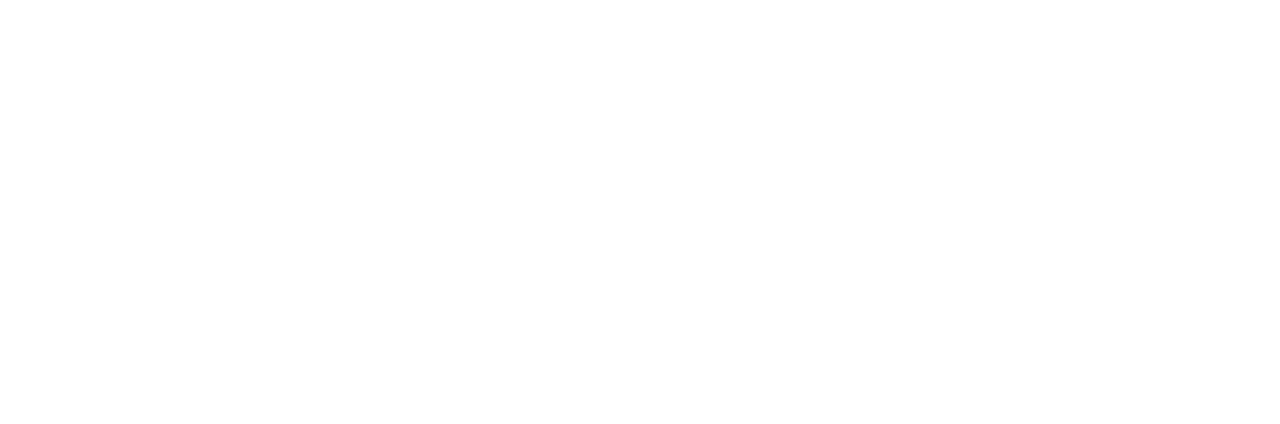
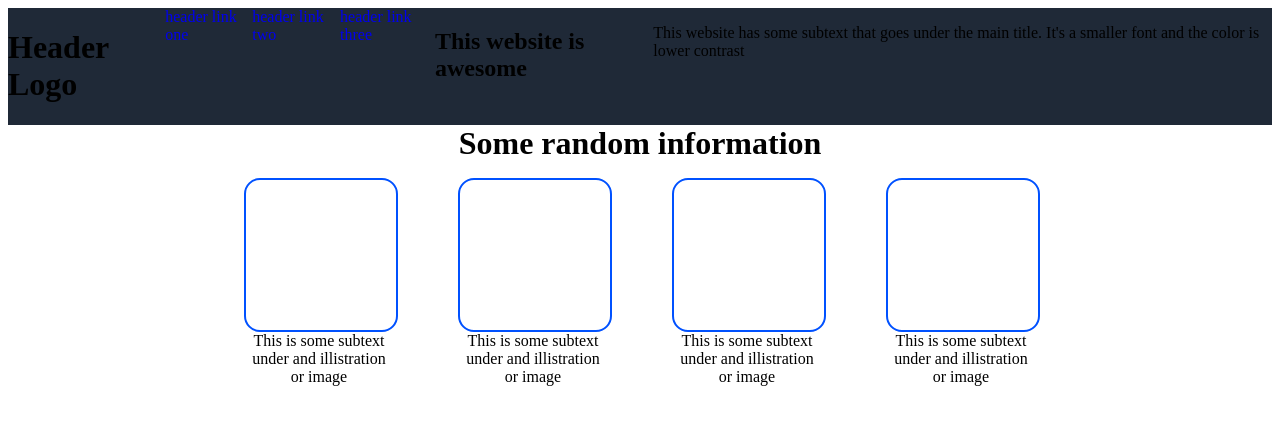
Before and after one commit to Zhalor/Landing-Page, a plain HTML site: page index.html in a window 1280 px wide. Drawn offline with Linux system fonts and the light colour scheme.

Commit message:
Add hero and information section with styles
Added the html structure for the information section of the page and styled it
Added the basic html structure of the hero section of the page with basic styling
Hero section unfinished

```diff
--- a/index.html
+++ b/index.html
@@ -7,8 +7,44 @@
     <title>Landing Page</title>
     <link rel="stylesheet" href="styles.css">
   </head>
-  <body>
+  <body class="body">
+    <div class="hero">
+      <h1>Header Logo</h1>
+      <ul>
+        <li><a href="#">header link one</a></li>
+        <li><a href="#">header link two</a></li>
+        <li><a href="#">header link three</a></li>
+      </ul>
+      <h2>This website is awesome</h2>
+      <p>This website has some subtext that goes under the main title. It's a smaller font and the color is lower contrast</p>
+    </div>
+    <div class="info-title">Some random information</div>
+    <div class="info-container">
+      <div class="info">
+        <div class="box"></div>
+        <div class="text">This is some subtext under and illistration or image</div>
+      </div>
+      <div class="info">
+        <div class="box"></div>
+        <div class="text">This is some subtext under and illistration or image</div>
+      </div>
+      <div class="info">
+        <div class="box"></div>
+        <div class="text">This is some subtext under and illistration or image</div>
+      </div>
+      <div class="info">
+        <div class="box"></div>
+        <div class="text">This is some subtext under and illistration or image</div>
+      </div>
+    </div>
+    <div class="quote">
 
+    </div>
+    <div class="sign-up">
 
+    </div>
+    <div class="footer">
+
+    </div>
   </body>
 </html>
--- a/styles.css
+++ b/styles.css
@@ -0,0 +1,47 @@
+.body {
+    display: flex;
+    flex-direction: column;
+}
+
+.hero {
+    display: flex;
+    background-color: #1F2937;
+}
+
+ul {
+    display: flex;
+    list-style-type: none;
+    margin: 0;
+    padding: 0;
+}
+
+a {
+    text-decoration: none;
+}
+
+.info-container {
+    display: flex;
+    align-items: center;
+    justify-content: center;
+    text-align: center;
+    gap: 64px;
+    padding: 16px;
+}
+
+.box {
+    display: flex;
+    width: 150px;
+    height: 150px;
+    border: 2px solid rgb(0, 81, 255);
+    border-radius: 16px;;
+}
+
+.info {
+    max-width: 150px;
+}
+
+.info-title {
+    text-align: center;
+    font-size: 32px;
+    font-weight: 700;
+}
```
